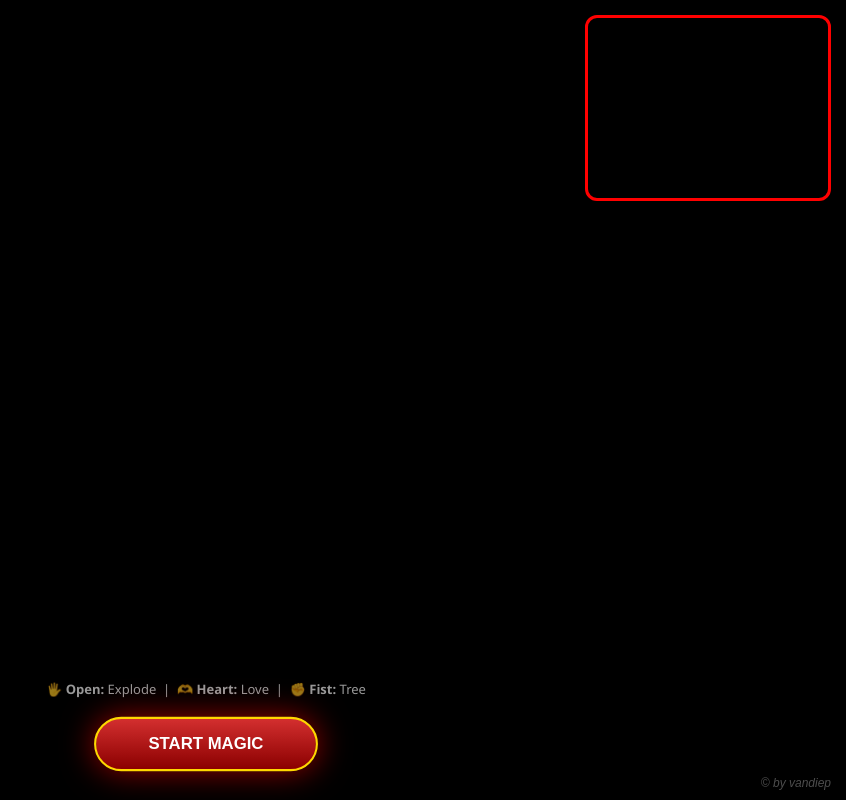
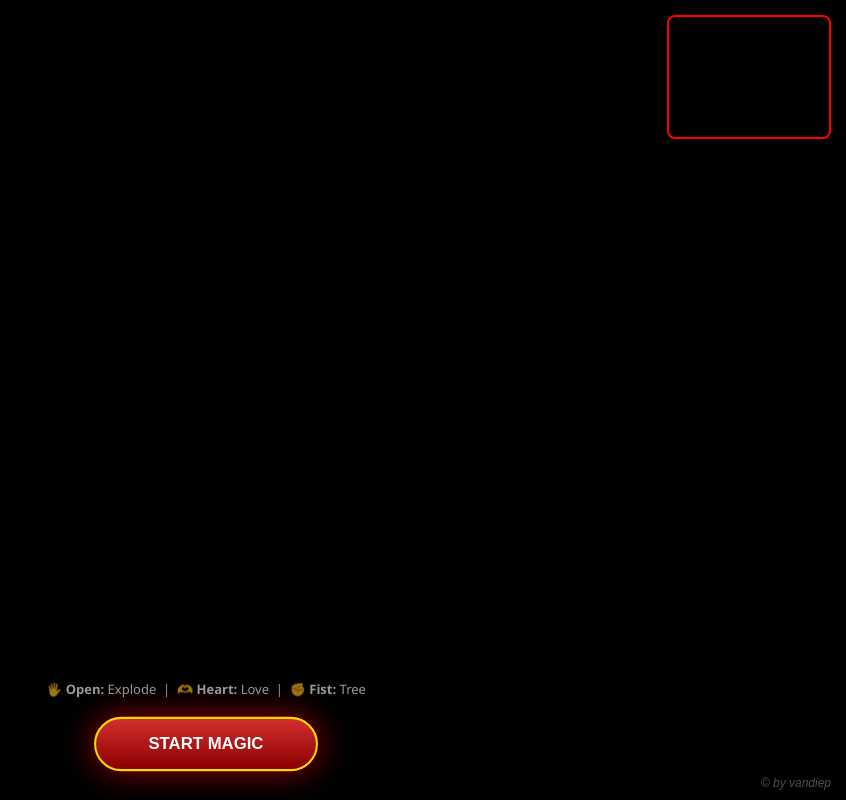
Before and after one commit to nguyenkhoahoa1972-cell/Gi-ng-Sinh-An-L-nh, a plain HTML site: page index.html in a window 1280 px wide. Shown: the whole page, without its empty margins (434-1280 px from the left). Drawn offline with nearby package versions, Linux system fonts and the light colour scheme.

Commit message:
index.html

```diff
--- a/index.html
+++ b/index.html
@@ -44,11 +44,11 @@
     position: absolute;
     top: 15px;
     right: 15px;
-    width: 240px; /* Tăng độ rộng khung lên một chút */
-    height: 180px; /* Tỉ lệ 4:3 chuẩn */
-    border: 3px solid #ff0000;
+    width: 160px; /* Tăng độ rộng khung lên một chút */
+    height: 120px; /* Tỉ lệ 4:3 chuẩn */
+    border: 2px solid #ff0000;
     transform: scaleX(-1);
-    border-radius: 12px;
+    border-radius: 8px;
     background-color: #000;
     display: block;
     object-fit: fill; /* Ép hình ảnh dãn vừa khít viền */
@@ -490,8 +490,8 @@
             const ctx = canvas.getContext('2d');
 
             // Thiết lập kích thước vẽ chuẩn
-            canvas.width = 240;
-            canvas.height = 180;
+            canvas.width = 160;
+            canvas.height = 120;
 
             const hands = new Hands({locateFile: (file) => `https://cdn.jsdelivr.net/npm/@mediapipe/hands/${file}`});
             hands.setOptions({ maxNumHands: 2, modelComplexity: 1, minDetectionConfidence: 0.5, minTrackingConfidence: 0.5 });
@@ -501,7 +501,7 @@
                 ctx.save();
                 ctx.clearRect(0, 0, canvas.width, canvas.height);
                 if (results.image) {
-                    ctx.drawImage(results.image, 0, 0, canvas.width, canvas.height);
+                ctx.drawImage(results.image, 0, 0, canvas.width, canvas.height);
                 }
                 ctx.restore();
 
```
